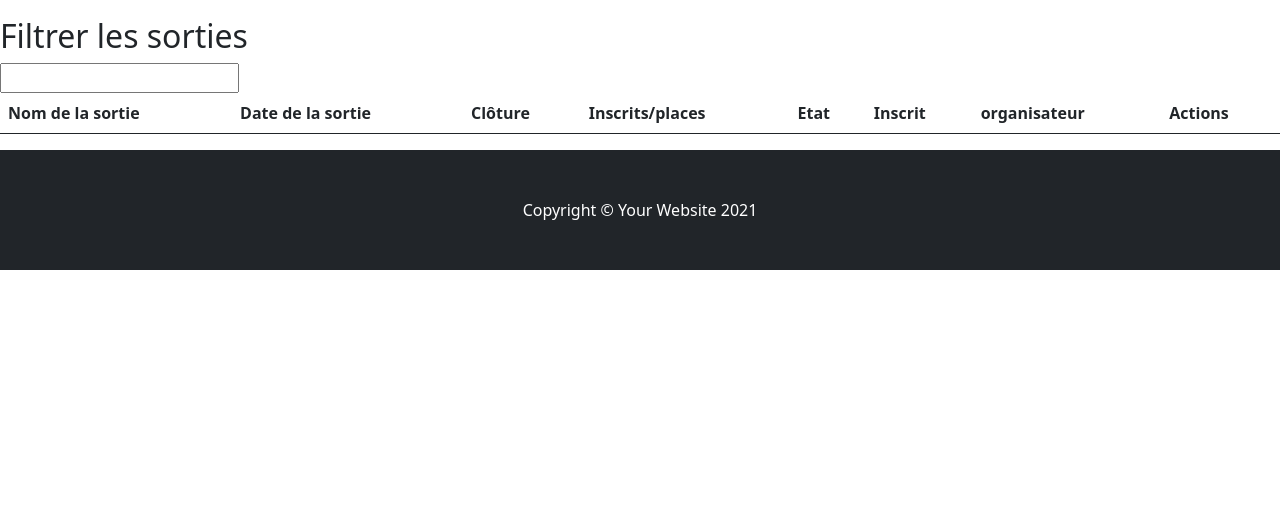
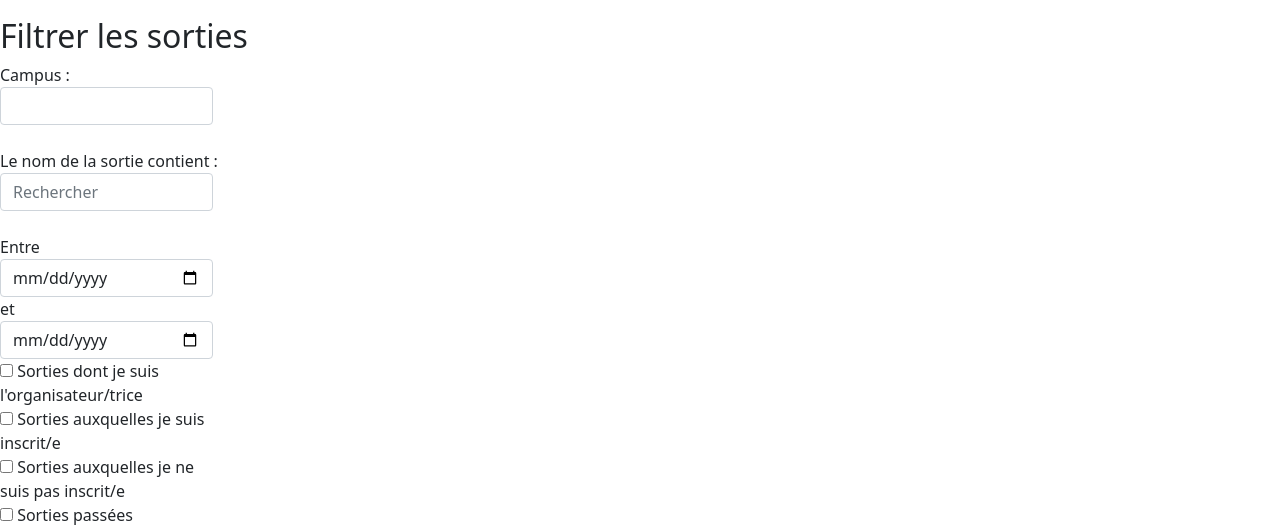
Before and after one commit to SebastienBonneau/RameneTaPasteque, a Symfony app: template templates/sortie/liste.html.twig in a window 1280 px wide. Shown: the part 159-686 px from the top of the page. Before the commit the page ends 429 px from the top, so only its background shows below. Run offline with Twig, Linux system fonts and the light colour scheme; the template is opened without the code that fills it, so the values that code supplies are empty; some libraries are stand-ins or nearby versions.

Commit message:
filtre html de la liste des sortie

```diff
--- a/public/javascript/ajouterSortie.js
+++ b/public/javascript/ajouterSortie.js
@@ -4,7 +4,7 @@ let villes = [];
 
 //------------------------------------
 /**
- * Méthode qui permet de mettre à cjour le code postal en
+ * Méthode qui permet de mettre à jour le code postal en
  * fonction de la ville sélectionnéee
  * Elle sera utilisée à l'affichage du formulaire et au moment de la sélection d'une ville
  * @param villeId
@@ -60,11 +60,8 @@ function afficherLieu(villeId)
             option.setAttribute('value',l.id); //<option value="42"></option>
             option.textContent = l.nom; //<option value="42"> rouge</option>
             selectLieu.appendChild(option);
-
         }
-
     }
-
 }
 
 //------------------------------------
@@ -80,7 +77,6 @@ function afficherVille(tab)
         option.setAttribute('value',v.id); //<option value="42"></option>
         option.textContent = v.nom; //<option value="42"> rouge</option>
         document.querySelector('#ville').appendChild(option);
-
     }
 }
 
--- a/public/javascript/listeSortie.js
+++ b/public/javascript/listeSortie.js
@@ -1,5 +1,9 @@
+
+// Création de la variable tableau utilisable dans plusieurs fonctions
+let tableau = [];
+
 /**
- * Création de la méthode qui permet d'afficher le tableau
+ * Création de la méthode qui permet d'afficher le tableau js en HTML
  */
 function afficherTableau(tableau) {
     //Création d'une variable qui récupère l'élément #myTbody dans le twig
@@ -109,3 +113,29 @@ fetch(url)
         console.log(tableau);
         afficherTableau(tableau);
     });
+
+//------------------------------------
+
+function filtrer()
+{
+    console.log('filtre !!!');
+    let tableau2 = tableau;
+
+    let nom = document.querySelector('#nom').value;
+    console.log(nom);
+    tableau2 = filtrerPrenom(tableau2,prenom);
+    //---
+    let critereAge = document.querySelector('#critereAge').checked;
+    console.log(critereAge);
+    if (critereAge){
+        tableau2 = filtrerAge(tableau2);
+    }
+    //---
+    let critereDate = document.querySelector('#critereDate').checked;
+    //console.log(critereDate);
+    if (critereDate){
+        tableau2 = filtrerDate(tableau2);
+    }
+
+    afficherTab(tableau2);
+}
--- a/templates/reset_password/email.html.twig
+++ b/templates/reset_password/email.html.twig
@@ -1,9 +1,7 @@
-<h1>Hi!</h1>
+<h1>Bonjour!</h1>
 
 <p>Pour réinitialiser votre mot de passe, veuillez visiter le lien suivant</p>
 
 <a href="{{ url('app_reset_password', {token: resetToken.token}) }}">{{ url('app_reset_password', {token: resetToken.token}) }}</a>
 
 <p>Ce lien expirera dans {{ resetToken.expirationMessageKey|trans(resetToken.expirationMessageData, 'ResetPasswordBundle') }}.</p>
-
-<p>Cheers!</p>
--- a/templates/sortie/liste.html.twig
+++ b/templates/sortie/liste.html.twig
@@ -8,7 +8,35 @@
     </div>
     <div id="filtre">
         <h2> Filtrer les sorties </h2>
-        <input type="" id="">
+        <label for="campus">Campus : </label>
+        <div class="col-2">
+        <input type="select" id="campus" name="campus" class="form-control">
+        </div>
+        <br>
+        <label for="filtreNom">Le nom de la sortie contient :</label>
+        <div class="col-2">
+        <input type="text" onkeyup="filtrer()"
+               id="filterNom" class="form-control" placeholder="Rechercher">
+        </div>
+        <br>
+        <label for="dateDebut">Entre</label>
+        <div class="col-2">
+        <input type="date" id="dateDebut" class="form-control">
+        </div>
+        <label for="dateFin">et</label>
+        <div class="col-2">
+            <input type="date" id="dateFin" class="form-control">
+        </div>
+        <div class="col-2" id="checkboxes">
+            <input type="checkbox" id="critereOrga" onclick="filtrer()"> Sorties dont je suis l'organisateur/trice
+            <br>
+            <input type="checkbox" id="critereInscrit" onclick="filtrer()"> Sorties auxquelles je suis inscrit/e
+            <br>
+            <input type="checkbox" id="critereNinscrit" onclick="filtrer()"> Sorties auxquelles je ne suis pas inscrit/e
+            <br>
+            <input type="checkbox" id="criterePassees" onclick="filtrer()"> Sorties passées
+        </div>
+
     </div>
 
 
```
Also changed, not shown: src/Form/ChangePasswordFormType.php (+5 -5 lines).
